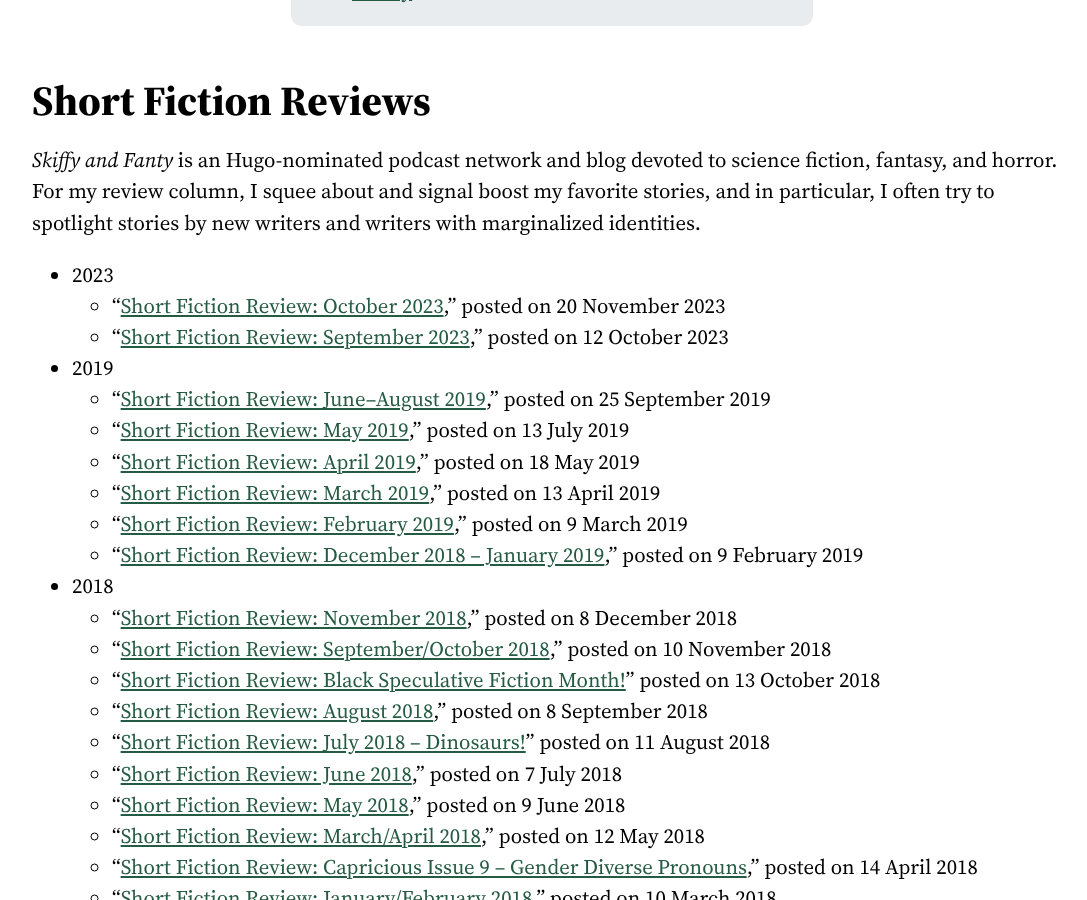
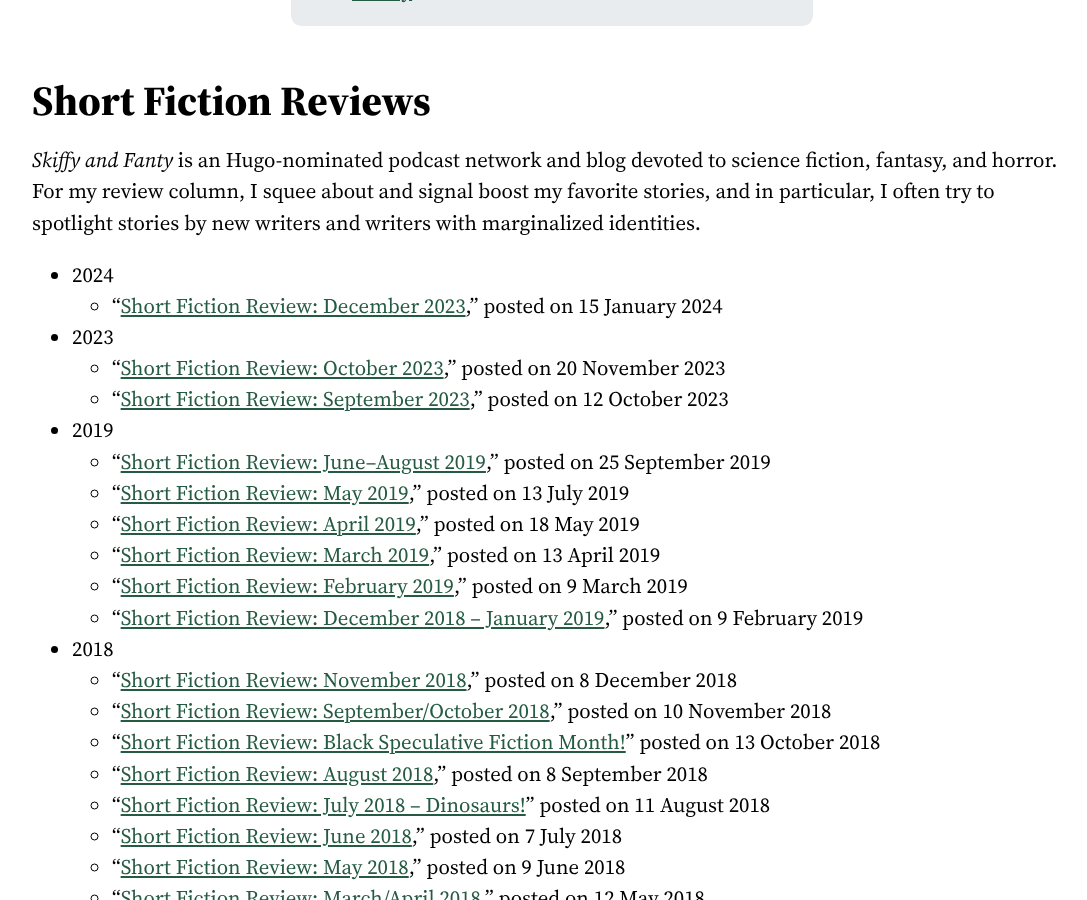
Before and after one commit to cncoulter/camcoulter.com, a Jekyll site: the page built from Publications.html, in a window 1280 px wide and 900 px high, scrolled down 512 px. Shown: the whole window, without its empty margins (88-1175 px from the left). Built offline with Jekyll 4.4.1, drawn with Linux system fonts in a browser that asks for light colours; some web fonts are replaced.

Commit message:
Update Publications

```diff
--- a/Publications.html
+++ b/Publications.html
@@ -26,6 +26,11 @@
 <p><cite>Skiffy and Fanty</cite> is an Hugo-nominated podcast network and blog devoted to science fiction, fantasy, and horror. For my review column, I squee about and signal boost my favorite stories, and in particular, I often try to spotlight stories by new writers and writers with marginalized identities.</p>
 
 <ul>
+	<li>2024
+		<ul>
+			<li>“<a href="https://skiffyandfanty.com/blog/short-fiction-review-december-2023/" class="font-weight-bold">Short Fiction Review: December 2023</a>,” posted on 15 January 2024</li>
+		</ul>
+	</li>
 	<li>2023
 		<ul>
 			<li>“<a href="https://skiffyandfanty.com/blog/short-fiction-review-october-2023/" class="font-weight-bold">Short Fiction Review: October 2023</a>,” posted on 20 November 2023</li>
```
